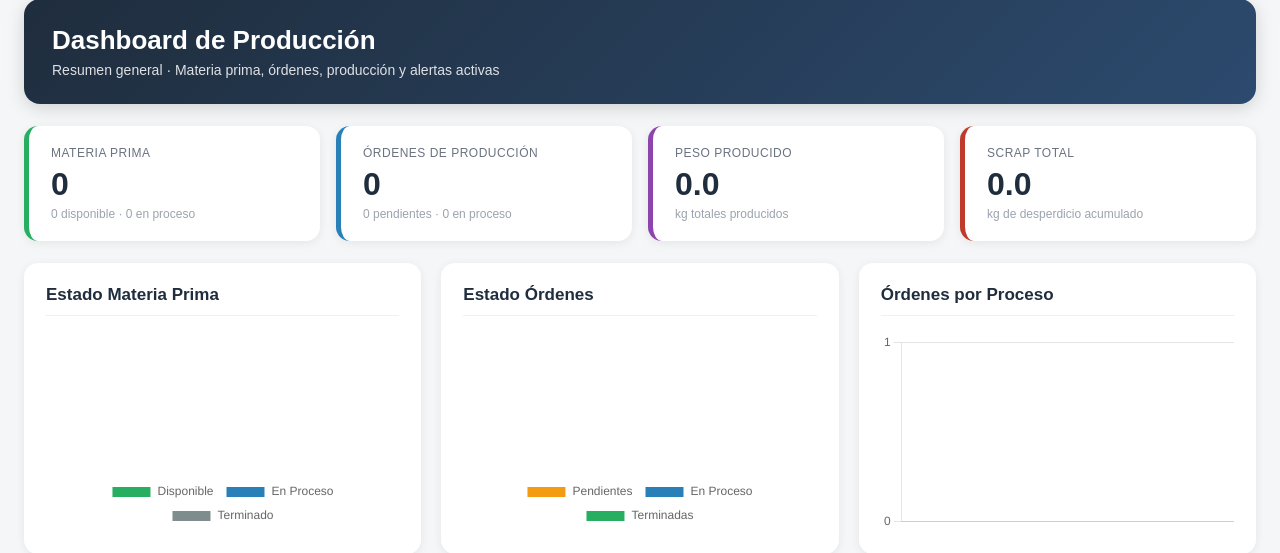
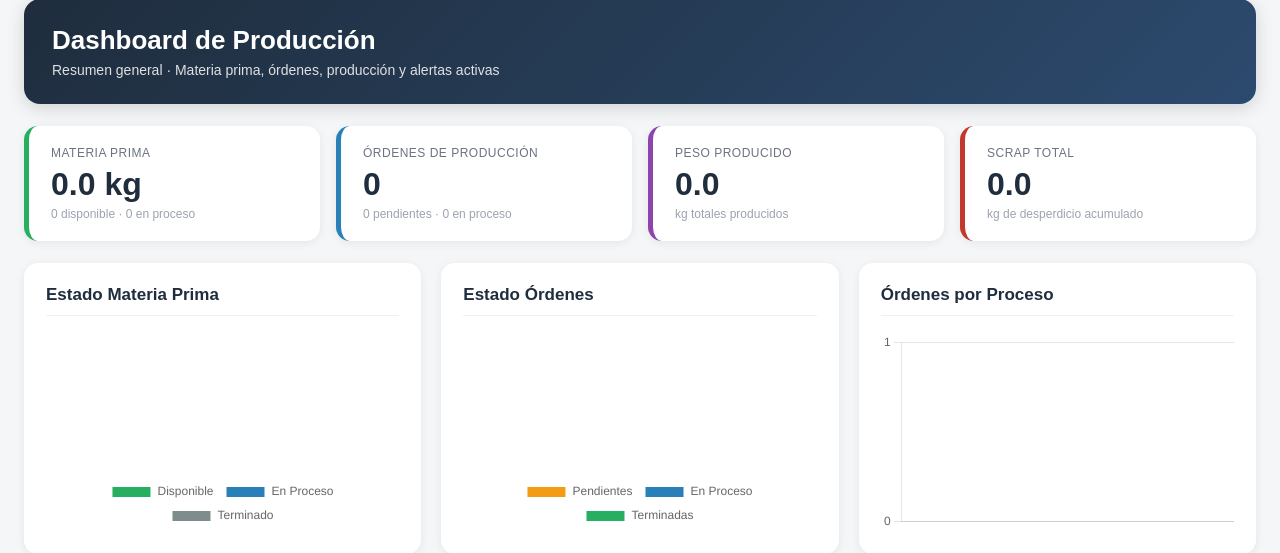
Before and after one commit to maxalejandro31-web/sistema_produccion, a Django app: page / in a window 1280 px wide. Shown: the part 169-722 px from the top of the page. Run offline with Django 5.2, Linux system fonts and the light colour scheme; a user stored in the database is signed in; data comes from the database, SQL or seed files in the repository; data that the repository does not hold is empty.

Commit message:
Dashboard: mostrar total kg de MP en lugar de número de registros

```diff
--- a/dashboard/templates/dashboard/inicio.html
+++ b/dashboard/templates/dashboard/inicio.html
@@ -106,7 +106,7 @@
     <div class="kpi-grid">
         <div class="kpi kpi-verde">
             <div class="kpi-label">Materia Prima</div>
-            <div class="kpi-value">{{ total_mp }}</div>
+            <div class="kpi-value">{{ total_kg_mp }} kg</div>
             <div class="kpi-sub">{{ mp_disponible }} disponible · {{ mp_proceso }} en proceso</div>
         </div>
         <div class="kpi kpi-azul">
--- a/dashboard/views.py
+++ b/dashboard/views.py
@@ -86,10 +86,12 @@ def cambiar_password(request):
 
 @login_required
 def inicio(request):
-    total_mp      = MateriaPrima.objects.count()
     mp_disponible = MateriaPrima.objects.filter(estado='Disponible').count()
     mp_proceso    = MateriaPrima.objects.filter(estado='En Proceso').count()
     mp_terminada  = MateriaPrima.objects.filter(estado='Terminado').count()
+
+    agg_mp = MateriaPrima.objects.aggregate(total_kg=Sum('peso_restante'))
+    total_kg_mp = round(float(agg_mp['total_kg'] or 0), 1)
 
     total_ordenes      = OrdenProduccion.objects.count()
     ordenes_pendientes = OrdenProduccion.objects.filter(estado='pendiente').count()
@@ -172,7 +174,7 @@ def inicio(request):
     ordenes_semana_chart = json.dumps({'labels': dias_labels, 'data': dias_data})
 
     return render(request, 'dashboard/inicio.html', {
-        'total_mp': total_mp,
+        'total_kg_mp': total_kg_mp,
         'mp_disponible': mp_disponible,
         'mp_proceso': mp_proceso,
         'mp_terminada': mp_terminada,
```
